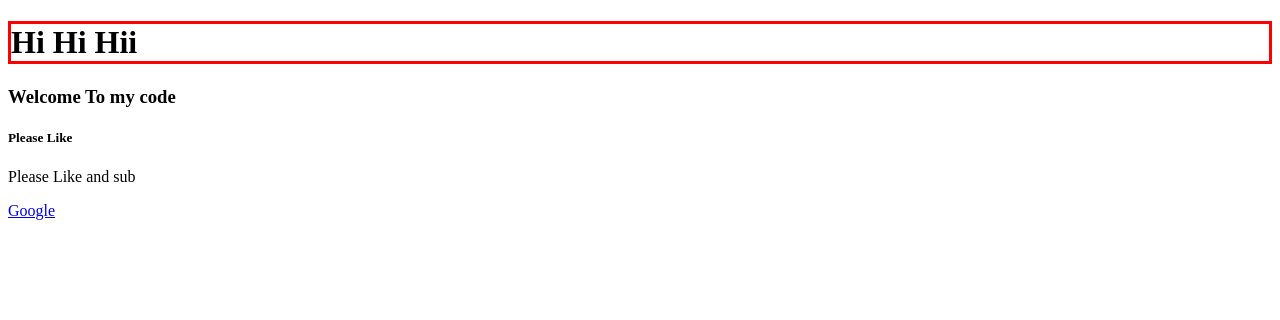
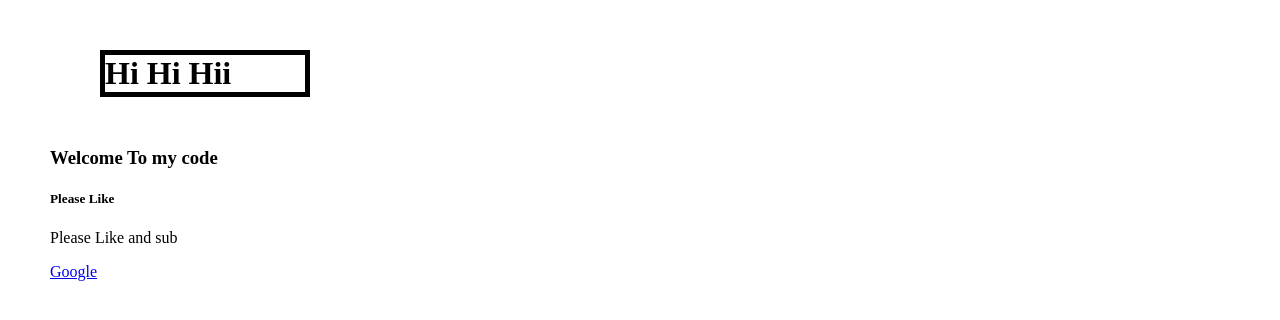
Before and after one commit to Karthish716/Html-and-css-sample, a plain HTML site: page css/index.html in a window 1280 px wide. Drawn offline with Linux system fonts and the light colour scheme.

Commit message:
feat: margin

```diff
--- a/css/style.css
+++ b/css/style.css
@@ -1,7 +1,11 @@
+body {
+    margin: 50px;
+}
+
+
 h1{
-    /* border-style: solid;
-    border-width: 5px 10px;
-    border-color: green red blue violet;
-    border-radius: 5px 0px; */
-    border: solid medium red;
+
+    margin: inherit;
+    width: 200px;
+    border: 5px solid;
 }
```
